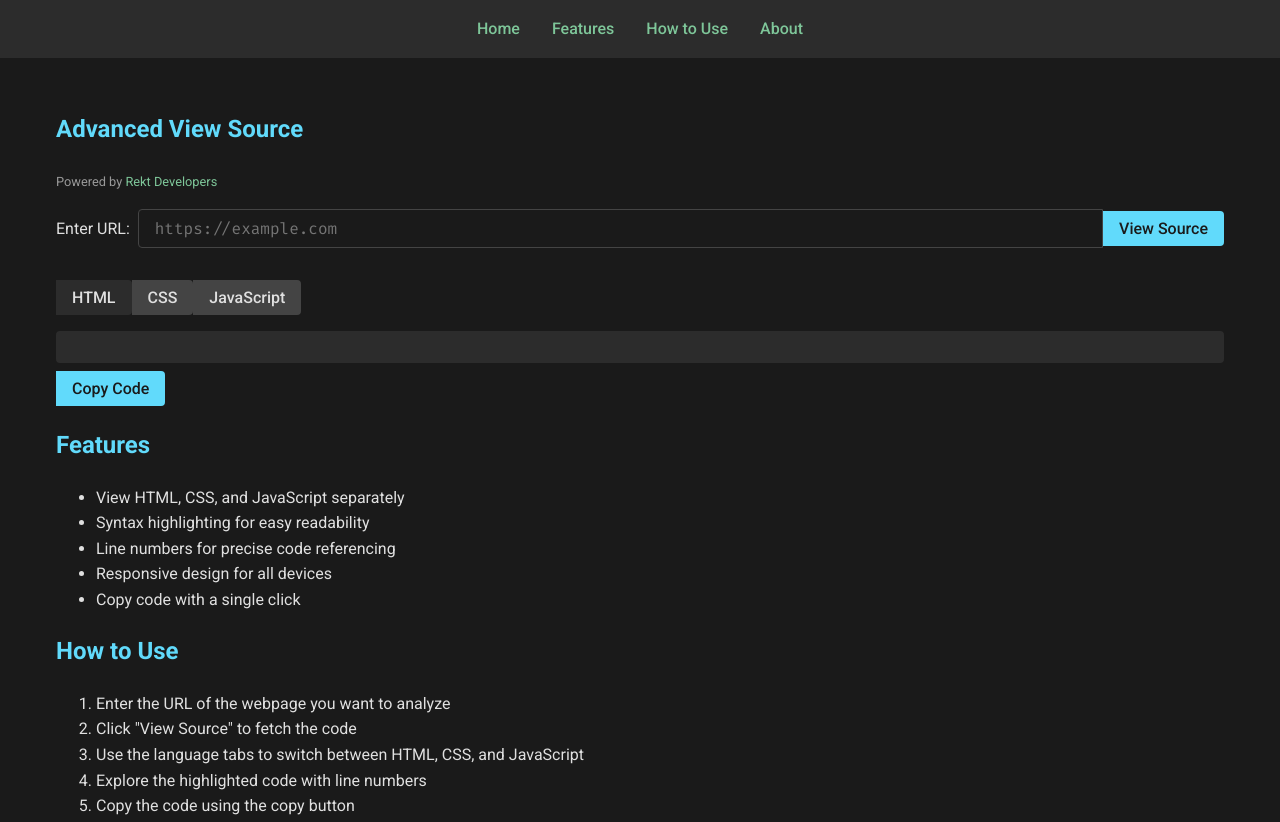
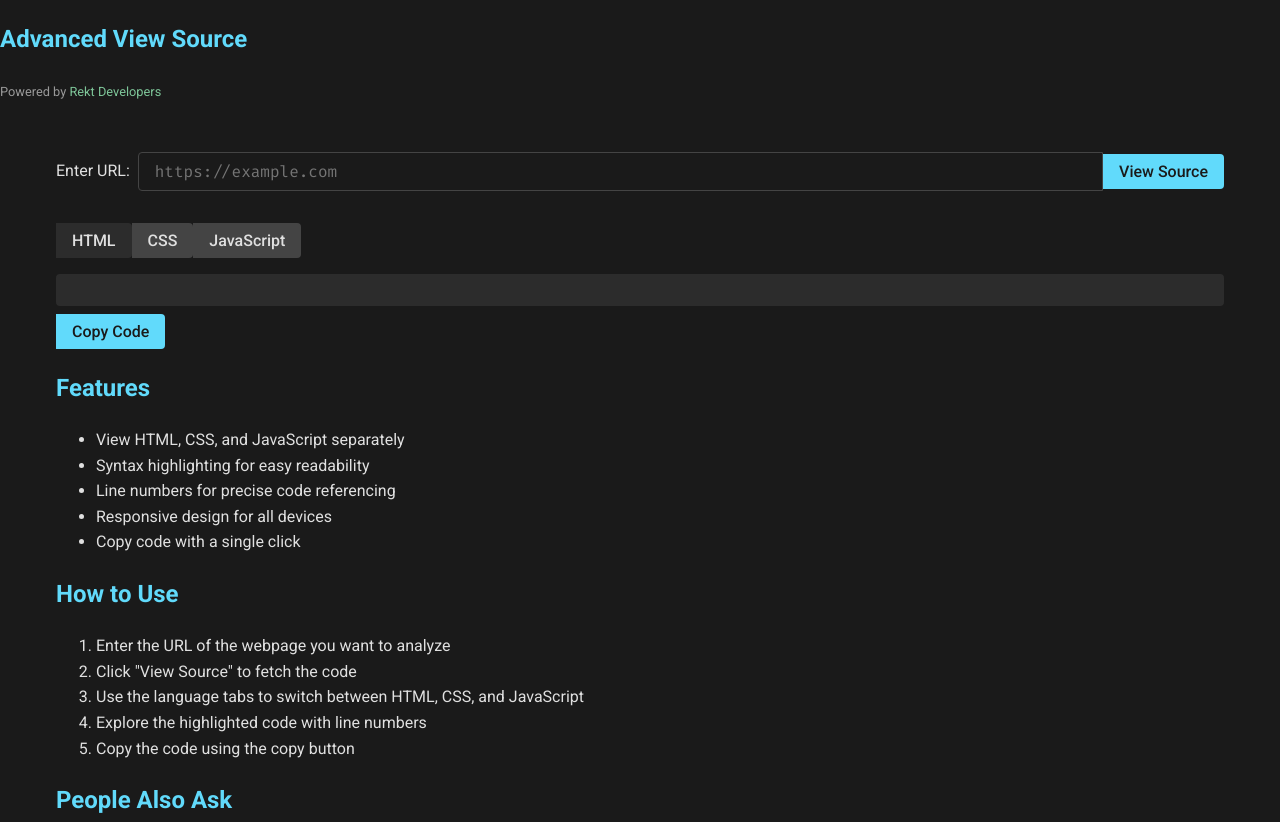
Before and after one commit to Rekt-Developer/view-source, a plain HTML site: page index.html in a window 1280 px wide. Shown: the top 822 px of the page. Drawn offline with nearby package versions, Linux system fonts and the light colour scheme; no server answers; a script that the page names is missing.

Commit message:
Update index.html

```diff
--- a/index.html
+++ b/index.html
@@ -65,24 +65,13 @@
     }
     </script>
 </head>
-<body>
-    <header>
-        <nav>
-            <ul>
-                <li><a href="#home">Home</a></li>
-                <li><a href="#features">Features</a></li>
-                <li><a href="#how-to-use">How to Use</a></li>
-                <li><a href="#about">About</a></li>
-            </ul>
-        </nav>
+    <section id="home">
+            <h1><a href="/">Advanced View Source</a></h1>
+            <p><small>Powered by <a href="https://github.com/Rekt-Developer" target="_blank" rel="noopener">Rekt Developers</a></small></p>
+        </section>
     </header>
 
     <main>
-        <section id="home">
-            <h1><a href="/">Advanced View Source</a></h1>
-            <p><small>Powered by <a href="https://github.com/Rekt-Developer" target="_blank" rel="noopener">Rekt Developers</a></small></p>
-        </section>
-
         <section id="input-section">
             <form id="url-form" class="group">
                 <label for="url">Enter URL:</label>
```
